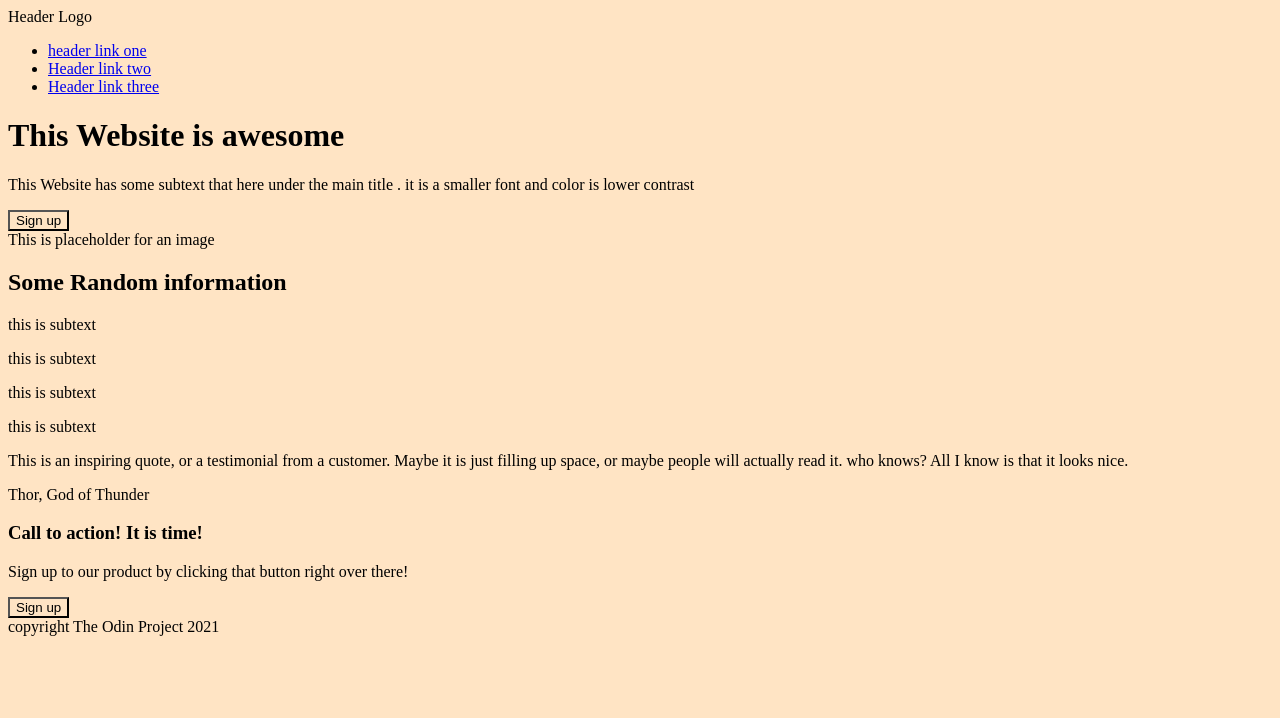
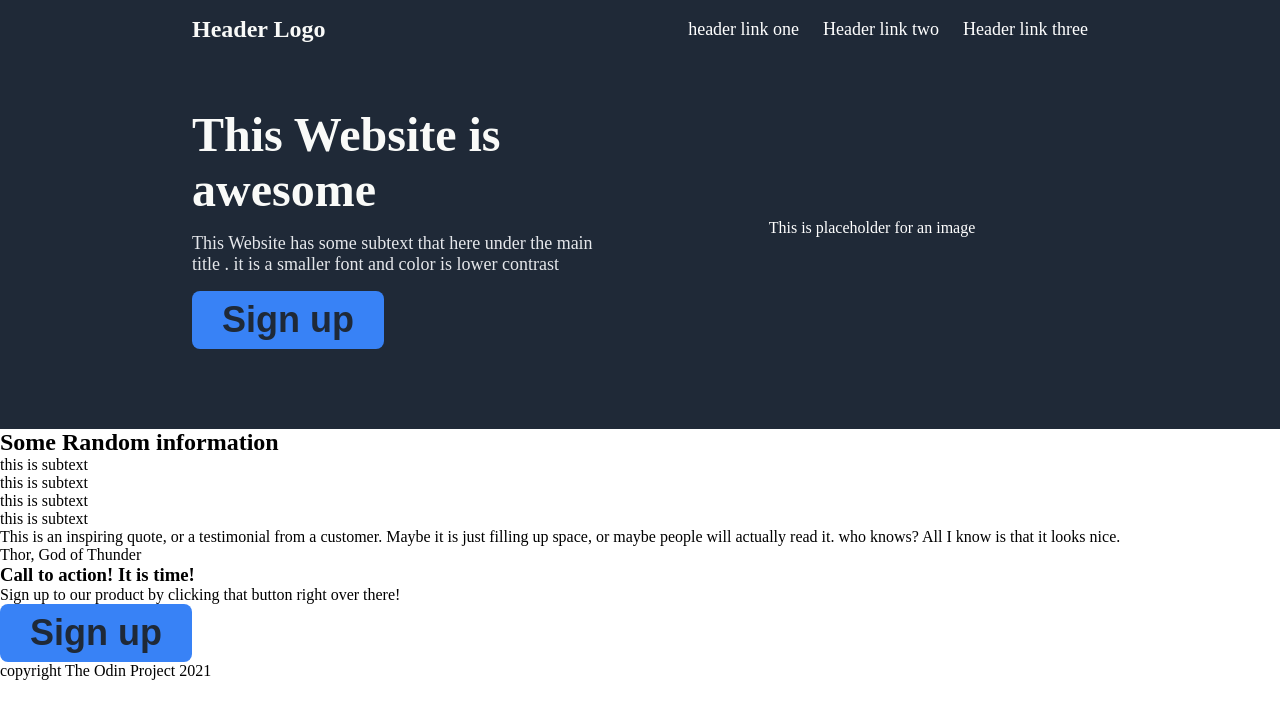
Before and after one commit to muhandalharthi28-oss/odin-landing-page-project, a plain HTML site: page index.html in a window 1280 px wide. Drawn offline with Linux system fonts and the light colour scheme.

Commit message:
Add CSS fre Header and Hero Section

```diff
--- a/CSS/style.css
+++ b/CSS/style.css
@@ -1,3 +1,105 @@
 *{
-    background-color: bisque;
+    margin: 0px;
+    padding: 0px;
+    box-sizing: border-box;
+    font-family: Roboto, sans-serif system-ui;
 }
+
+body {
+    display:flex;
+    flex-direction: column;
+    min-height: 100vh;
+}
+
+
+/*================= 1. Header & Hero ==============*/
+.header-container {
+    background-color: #1F2937;
+    color: white;
+    padding: 1rem 15% 5rem 15%;
+    display: flex;
+    flex-direction: column;
+    gap: 4rem;
+}
+
+
+.navbar {
+    display: flex;
+    justify-content: space-between;
+    align-items: center;
+}
+
+
+.logo {
+    font-size: 24px;
+    font-weight: bold;
+    color: #F9FAF8;
+}
+
+
+.nav-links {
+    display: flex;
+    list-style: none;
+    gap: 1.5rem;
+}
+
+
+.nav-links a {
+    color: white;
+    text-decoration: none;
+    font-size: 18px;
+}
+
+
+.hero {
+    display: flex;
+    justify-content: space-between;
+    align-items: center;
+    gap: 2rem;
+}
+
+
+.hero-text {
+    flex: 1;
+    display: flex;
+    flex-direction: column;
+    align-items: flex-start;
+    gap: 1rem;
+}
+
+
+.hero-text h1 {
+    font-size: 48px;
+    font-weight: 900;
+    color: #F9FAF8;
+}
+
+
+.hero-text p {
+    font-size: 18px;
+    color: #E5E7EB;
+}
+
+
+.hero-image {
+    flex: 1;
+    background-color: #1F2937;
+    height: 220px;
+    display: flex;
+    justify-content: center;
+    align-items: center;
+    color: white;
+    text-align: center;
+}
+
+
+.btn {
+    background-color: #3882F6;
+    color: #1F2937;
+    border: none;
+    padding: 8px 30px;
+    border-radius: 8px;
+    font-weight: 900;
+    font-size: 36px;
+    cursor: pointer;
+}
```
